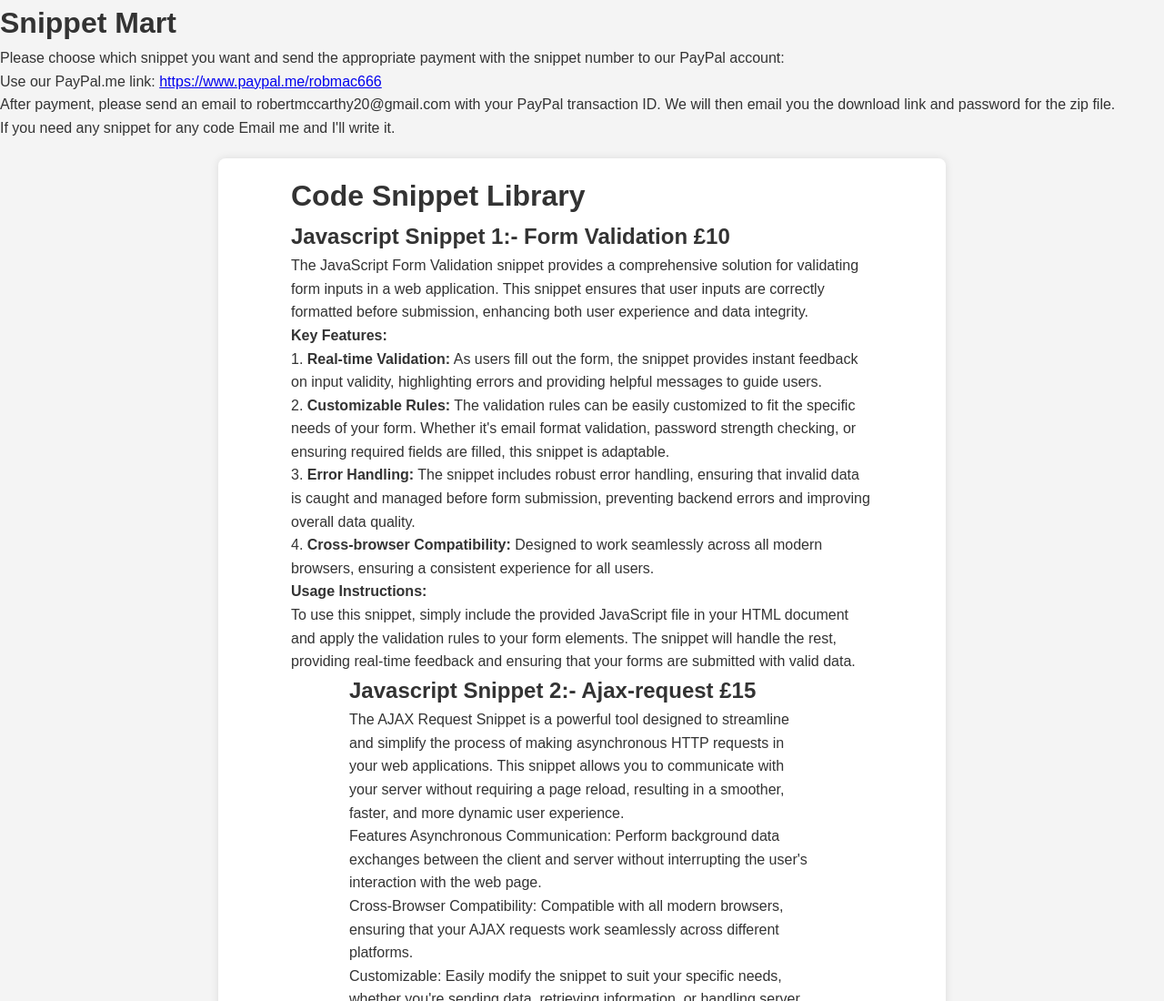
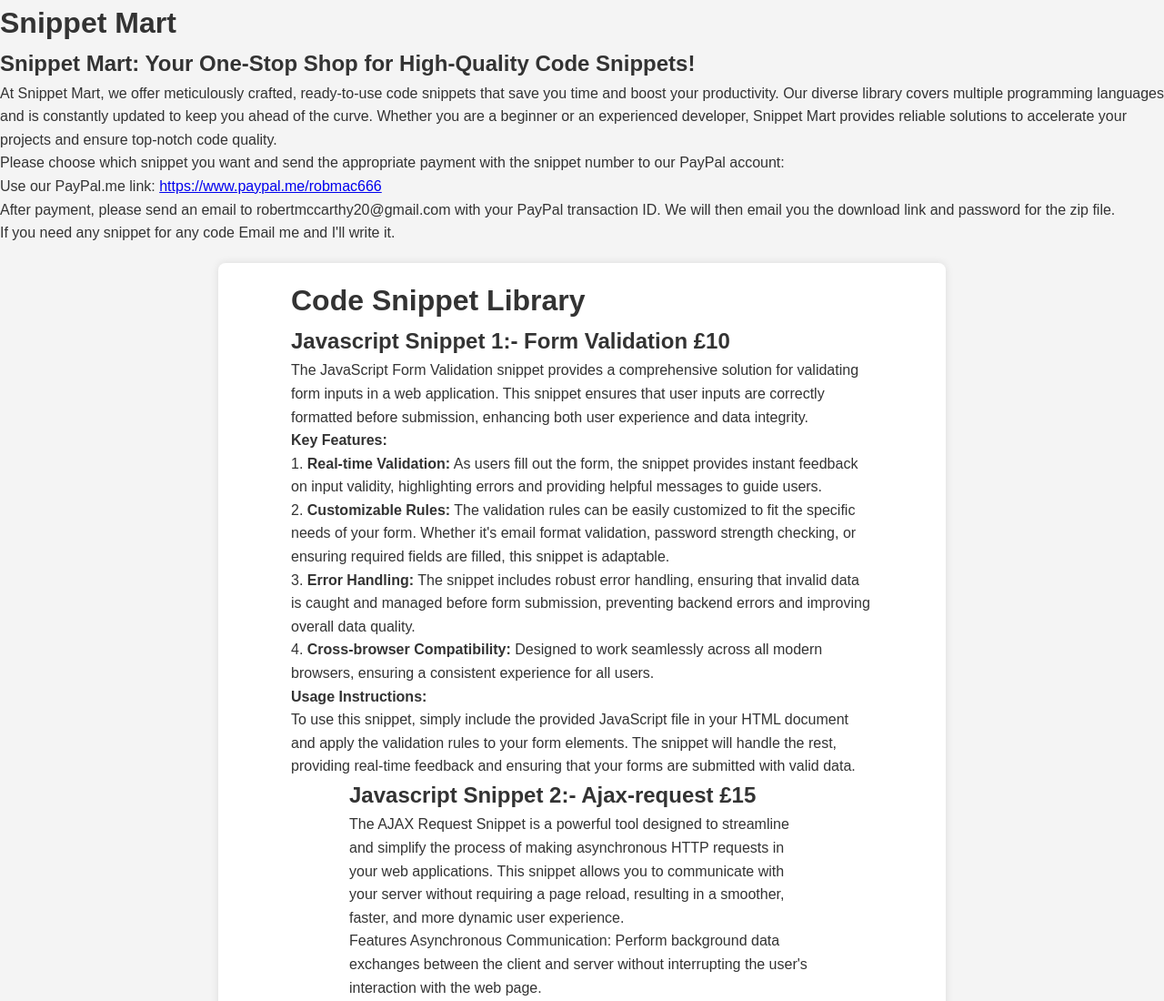
Before and after one commit to rob1-cmd/snippet-page, a plain HTML site: page index.html in a window 1280 px wide. Shown: the top 1100 px of the page at 91% size. Drawn offline with Linux system fonts and the light colour scheme; files that its build step writes are made by us from their sources; files whose address does not match are found by name.

Commit message:
Update index.html

```diff
--- a/index.html
+++ b/index.html
@@ -10,7 +10,10 @@
     </head>
 <body>
     <h1>Snippet Mart</h1>
-
+     <section id="promo">
+        <h2>Snippet Mart: Your One-Stop Shop for High-Quality Code Snippets!</h2>
+        <p>At Snippet Mart, we offer meticulously crafted, ready-to-use code snippets that save you time and boost your productivity. Our diverse library covers multiple programming languages and is constantly updated to keep you ahead of the curve. Whether you are a beginner or an experienced developer, Snippet Mart provides reliable solutions to accelerate your projects and ensure top-notch code quality.</p>
+    </section>
     <p>Please choose which snippet you want and send the appropriate payment with the snippet number  to our PayPal account:</p>
 
     <p>Use our PayPal.me link: <a href="https://www.paypal.me/robmac666" target="_blank" rel="noopener">https://www.paypal.me/robmac666</a></p>
```
